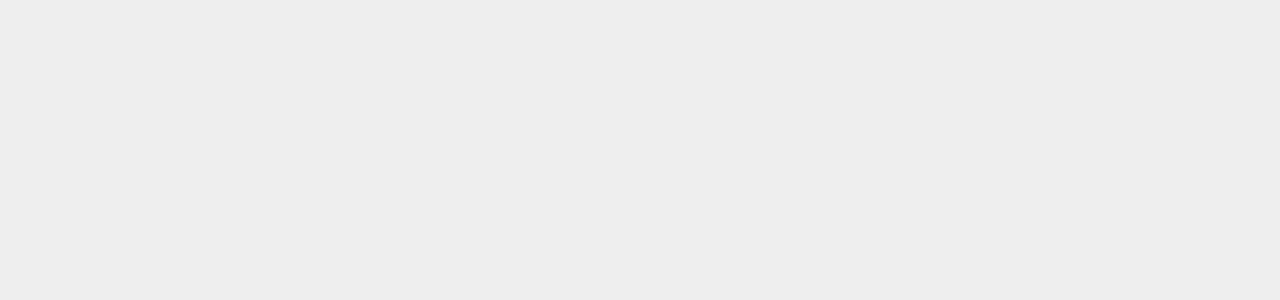
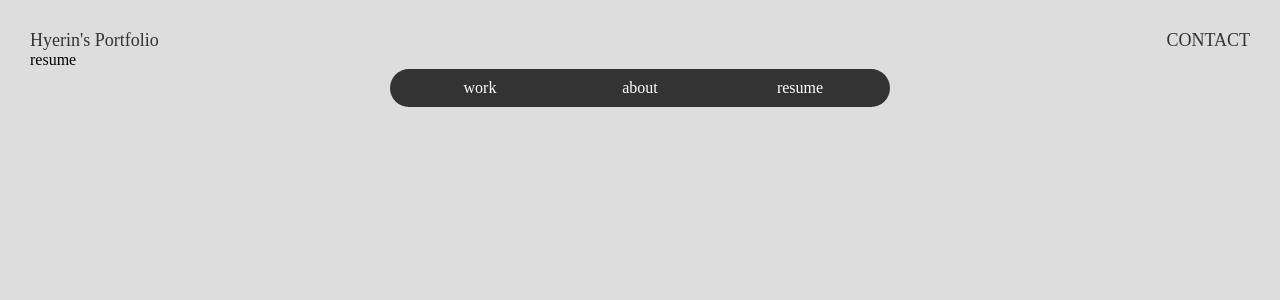
Before and after one commit to Minhyerin/HyerinPortfolio.ver2, a React (Create React App) app: page /resume in a window 1280 px wide. Before the commit this address had no page. Shown: the top 300 px of the page. Built offline with nearby package versions, Linux system fonts and the light colour scheme; the HTML template or start-up script is replaced by a standard one; a web font is replaced by a local one.

Commit message:
second commit

```diff
--- a/src/App.css
+++ b/src/App.css
@@ -9,4 +9,15 @@
 
 * {
   font-family: "SUIT-Regular";
+  box-sizing: border-box;
 }
+a {
+  text-decoration: none;
+  color: #333;
+}
+ul,
+li {
+  list-style: none;
+  padding: 0;
+  margin: 0;
+}
--- a/src/App.js
+++ b/src/App.js
@@ -1,21 +1,35 @@
 import logo from "./logo.svg";
 import "./App.css";
-import Main from "./Components/Main";
+import Main from "./Pages/Main";
+import Header from "./Components/Header";
+import Navbar from "./Components/Navbar";
+import About from "./Pages/About";
+import Work from "./Pages/Work";
+import Resume from "./Pages/Resume";
 import { Routes, Route } from "react-router-dom";
 import { styled } from "styled-components";
 
 const Container = styled.div`
   width: 100%;
   height: 100vh;
-  background-color: #eee;
+  padding: 30px;
+  background-color: #ddd;
+
+  display: flex;
+  flex-direction: column;
 `;
 
 function App() {
   return (
     <Container>
+      <Header />
       <Routes>
         <Route path="/" element={<Main />} />
+        <Route path="/work" element={<Work />} />
+        <Route path="/about" element={<About />} />
+        <Route path="/resume" element={<Resume />} />
       </Routes>
+      <Navbar />
     </Container>
   );
 }
--- /dev/null
+++ b/src/Components/Header.js
@@ -0,0 +1,30 @@
+import React from "react";
+import { styled } from "styled-components";
+import { Link } from "react-router-dom";
+
+const Container = styled.div`
+  display: flex;
+  align-items: center;
+  justify-content: space-between;
+  a {
+    font-size: 18px;
+    font-weight: normal;
+  }
+`;
+
+const Header = () => {
+  return (
+    <Container>
+      <div>
+        <Link to="/" href="#">
+          Hyerin's Portfolio
+        </Link>
+      </div>
+      <div>
+        <a href="#">CONTACT</a>
+      </div>
+    </Container>
+  );
+};
+
+export default Header;
--- /dev/null
+++ b/src/Components/Navbar.js
@@ -0,0 +1,47 @@
+import React from "react";
+import { styled } from "styled-components";
+import { Routes, Rou } from "react-router-dom";
+import { useNavigate } from "react-router-dom";
+import { Link } from "react-router-dom";
+
+const Container = styled.div`
+  width: 100%;
+  display: flex;
+  justify-content: center;
+`;
+const Ul = styled.ul`
+  width: 500px;
+  padding: 10px 20px;
+  display: flex;
+  justify-content: center;
+  gap: 20px;
+
+  background-color: #333;
+  border-radius: 30px;
+  li {
+    text-align: center;
+    width: 100%;
+    a {
+      color: #fff;
+    }
+  }
+`;
+
+const menulist = ["work", "about", "resume"];
+const Navbar = () => {
+  return (
+    <Container>
+      <Ul>
+        {menulist.map((menu) => (
+          <li>
+            <Link to={"/" + menu} href="#">
+              {menu}
+            </Link>
+          </li>
+        ))}
+      </Ul>
+    </Container>
+  );
+};
+
+export default Navbar;
--- /dev/null
+++ b/src/Pages/About.js
@@ -0,0 +1,7 @@
+import React from "react";
+
+const About = () => {
+  return <div>about</div>;
+};
+
+export default About;
--- a/src/Components/Main.js
+++ b/src/Pages/Main.js
@@ -1,8 +1,12 @@
 import React from "react";
 import { styled } from "styled-components";
 
+const Container = styled.div`
+  flex: 1;
+`;
+
 const Main = () => {
-  return <div>mainpage</div>;
+  return <Container>mainpage</Container>;
 };
 
 export default Main;
--- /dev/null
+++ b/src/Pages/Resume.js
@@ -0,0 +1,7 @@
+import React from "react";
+
+const Resume = () => {
+  return <div>resume</div>;
+};
+
+export default Resume;
--- /dev/null
+++ b/src/Pages/Work.js
@@ -0,0 +1,7 @@
+import React from "react";
+
+const Work = () => {
+  return <div>work</div>;
+};
+
+export default Work;
```
Also changed, not shown: src/Pages/Contact.js (added, +7 -0 lines).
